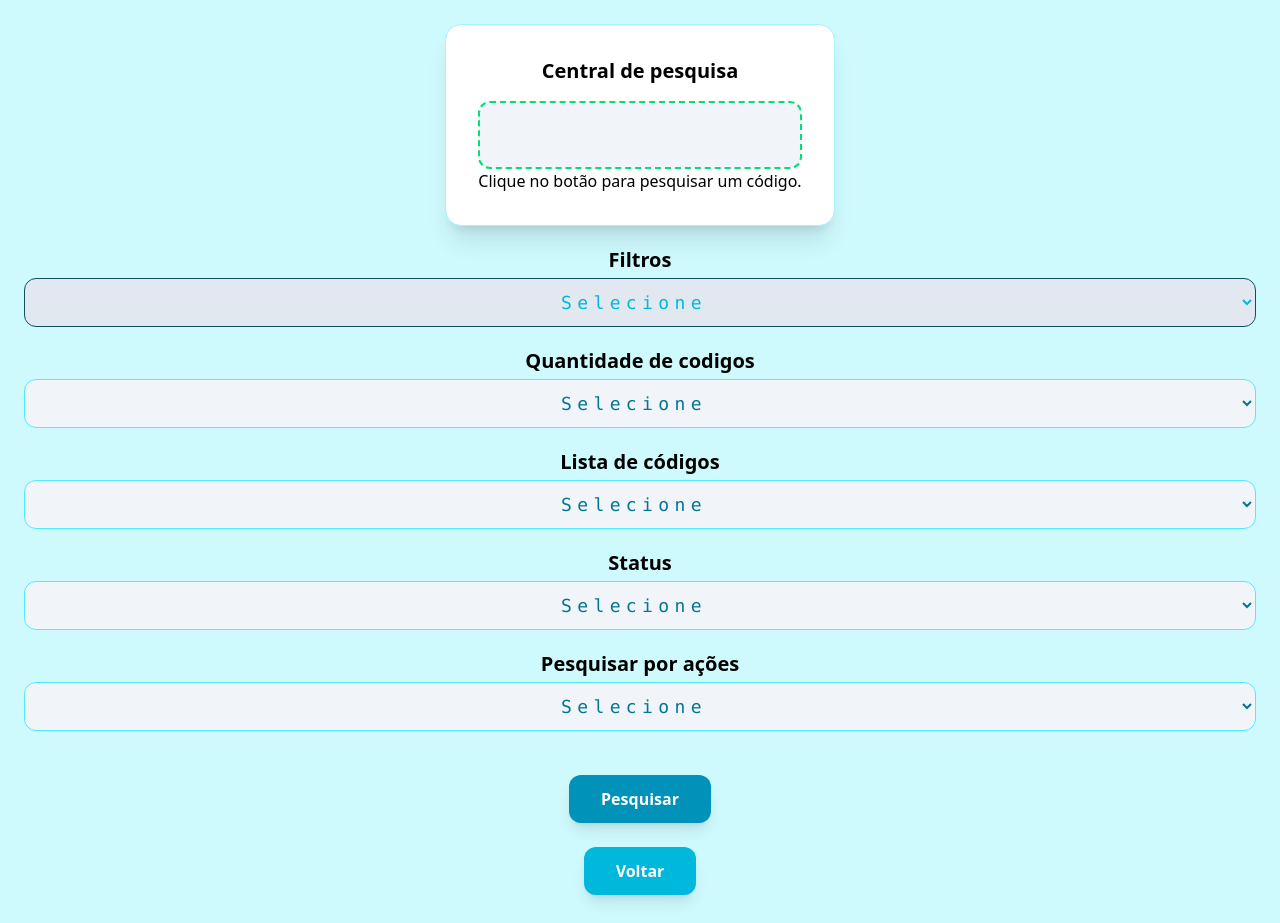
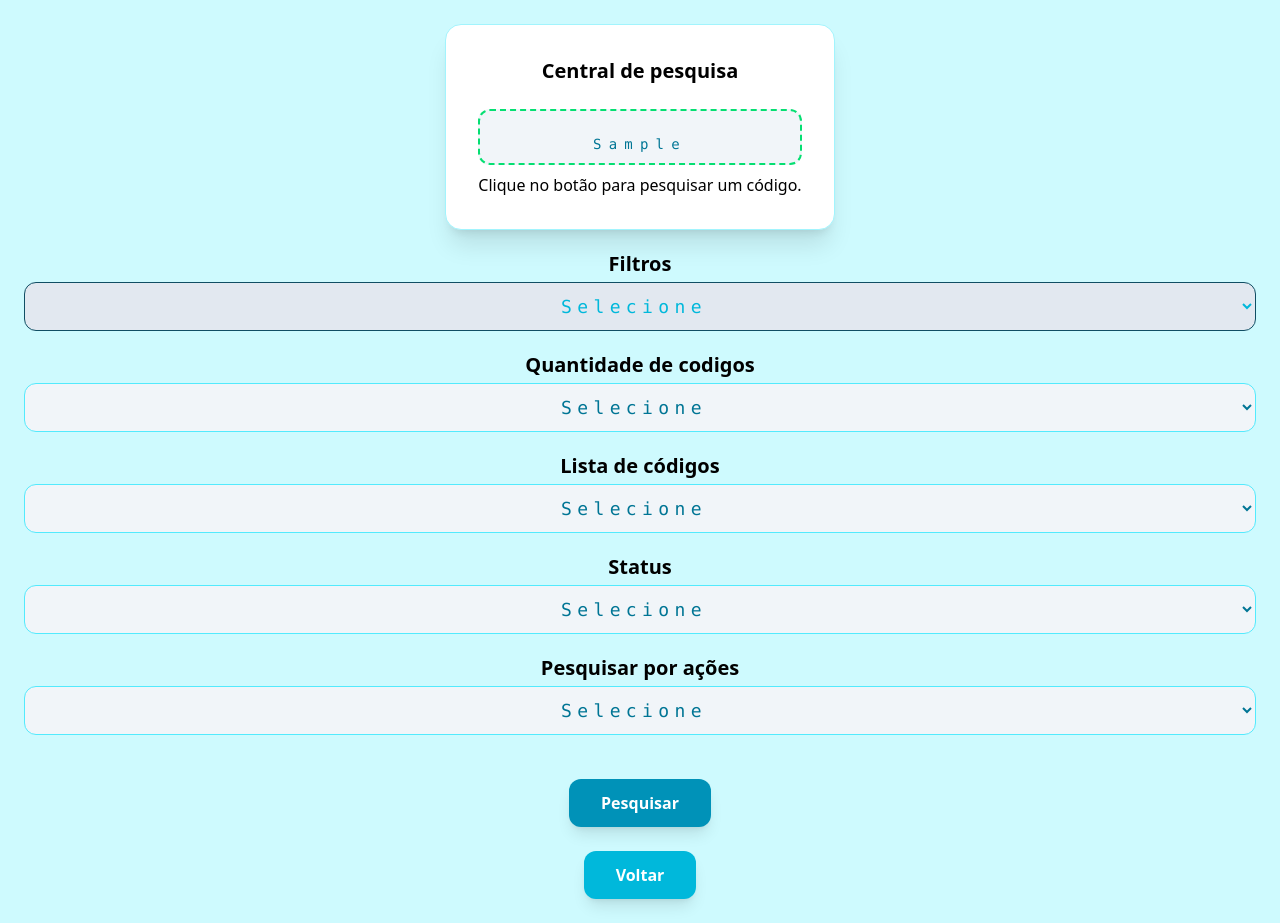
Before and after one commit to LucianoRamosAlves/python-estudos, a Flask app: page /admin_pesquisas in a window 1280 px wide. Shown: the part 72-995 px from the top of the page. Before the commit the page ends 974 px from the top, so only its background shows below. Run offline with Flask 3, Linux system fonts and the light colour scheme; tables that the repository leaves empty hold one stand-in row (values such as "Sample post").

Commit message:
Atualiza pesquisa admin com limite de códigos
A rota de pesquisas passou a ler o parâmetro `q_codigos` para limitar a quantidade de códigos retornados. A tela `admin_pesquisas.html` foi ajustada para usar o novo campo `q_codigos`, melhorar a renderização da lista de códigos e corrigir a marcação do conteúdo exibido. O `output.css` foi regenerado para incluir as novas classes utilitárias usadas no template.

```diff
--- a/framework/flask/examples/gerador-rastreamento/app/routes.py
+++ b/framework/flask/examples/gerador-rastreamento/app/routes.py
@@ -84,8 +84,10 @@ def register_routes(app):
 
         if request.method == "GET":
             filtro_categoria = request.args.get("filtro_categoria")
+            q_codigos = TrackingCode.query.limit(int(request.args.get("q_codigos", 10)))
 
             codigos = TrackingCode.query.filter_by(categoria_produto=filtro_categoria).all()
+            codigos = q_codigos.all()
 
 
 
--- a/framework/flask/examples/gerador-rastreamento/app/static/css/output.css
+++ b/framework/flask/examples/gerador-rastreamento/app/static/css/output.css
@@ -202,6 +202,9 @@
   .static {
     position: static;
   }
+  .m-1 {
+    margin: var(--spacing);
+  }
   .mx-auto {
     margin-inline: auto;
   }
@@ -237,6 +240,9 @@
   }
   .mb-4 {
     margin-bottom: calc(var(--spacing) * 4);
+  }
+  .mb-8 {
+    margin-bottom: calc(var(--spacing) * 8);
   }
   .block {
     display: block;
@@ -295,11 +301,24 @@
   .gap-1 {
     gap: var(--spacing);
   }
+  .gap-2 {
+    gap: calc(var(--spacing) * 2);
+  }
   .gap-3 {
     gap: calc(var(--spacing) * 3);
   }
   .gap-4 {
     gap: calc(var(--spacing) * 4);
+  }
+  .gap-5 {
+    gap: calc(var(--spacing) * 5);
+  }
+  .space-y-2 {
+    :where(& > :not(:last-child)) {
+      --tw-space-y-reverse: 0;
+      margin-block-start: calc(calc(var(--spacing) * 2) * var(--tw-space-y-reverse));
+      margin-block-end: calc(calc(var(--spacing) * 2) * calc(1 - var(--tw-space-y-reverse)));
+    }
   }
   .rounded-2xl {
     border-radius: var(--radius-2xl);
@@ -410,6 +429,14 @@
   .text-xl {
     font-size: var(--text-xl);
     line-height: var(--tw-leading, var(--text-xl--line-height));
+  }
+  .leading-0 {
+    --tw-leading: 0;
+    line-height: 0;
+  }
+  .leading-none {
+    --tw-leading: 1;
+    line-height: 1;
   }
   .font-bold {
     --tw-font-weight: var(--font-weight-bold);
@@ -602,10 +629,19 @@
     }
   }
 }
+@property --tw-space-y-reverse {
+  syntax: "*";
+  inherits: false;
+  initial-value: 0;
+}
 @property --tw-border-style {
   syntax: "*";
   inherits: false;
   initial-value: solid;
+}
+@property --tw-leading {
+  syntax: "*";
+  inherits: false;
 }
 @property --tw-font-weight {
   syntax: "*";
@@ -722,7 +758,9 @@
 @layer properties {
   @supports ((-webkit-hyphens: none) and (not (margin-trim: inline))) or ((-moz-orient: inline) and (not (color:rgb(from red r g b)))) {
     *, ::before, ::after, ::backdrop {
+      --tw-space-y-reverse: 0;
       --tw-border-style: solid;
+      --tw-leading: initial;
       --tw-font-weight: initial;
       --tw-tracking: initial;
       --tw-shadow: 0 0 #0000;
--- a/framework/flask/examples/gerador-rastreamento/app/templates/admin_pesquisas.html
+++ b/framework/flask/examples/gerador-rastreamento/app/templates/admin_pesquisas.html
@@ -5,26 +5,25 @@
 <main class="flex flex-col items-center justify-center min-h-screen bg-cyan-100 p-6">
 
     <div id="tela_codigo"
-        class="flex flex-col items-center bg-white p-8 rounded-2xl shadow-xl border border-cyan-200 transition-all duration-300 hover:-translate-y-1 hover:shadow-2xl">
+        class="flex flex-col items-center bg-white p-8 gap-2 rounded-2xl shadow-xl border border-cyan-200 transition-all duration-300 hover:-translate-y-1 hover:shadow-2xl">
 
         <h2 class="text-xl font-bold mb-4">Central de pesquisa</h2>
 
+        {% for codigo in codigos %}
         <div id="codigo"
-            class="w-full bg-slate-100 border-2 border-dashed border-green-400 rounded-xl  text-center text-2xl font-mono font-bold tracking-[0.3em] text-cyan-700
-            ">
+            class=" w-full bg-slate-100 border-2 border-dashed border-green-400 rounded-xl p-3 text-center text-2xl font-mono font-bold tracking-[0.3em]">
 
-        <spam id="mensagem" class=" text-sm font-medium text-cyan-700" style="white-space: pre-line;">
-        {% for codigo in codigos %}
-            {{ codigo.codigo  }}<hr>
-        {% endfor %}
-    </spam>
+        <p id="mensagem" class=" text-sm font-medium text-cyan-700 leading-none" style="white-space: pre-line;">
+        {{ codigo.codigo  }}
+        </p>
 
         </div>
+        {% endfor %}
 
         <p>Clique no botão para pesquisar um código.</p>
 
         {% if mensagem %}
-        <p id="mensagem" class="mt-3 text-sm font-medium text-green-600">{{ codigos }}</p>
+        <p id="mensagem" class=" text-sm font-medium text-green-600">{{ codigos }}</p>
         {% endif %}
 
     </div>
@@ -44,16 +43,16 @@
             <option value="todos">Todos</option>
         </select>
 
-        <label for="quantidade_codigos" class="text-xl font-bold">Quantidade de codigos</label>
-        <select name="quantidade_codigos" id="quantidade_codigos" class="w-full bg-slate-100 border border-cyan-300 rounded-xl p-3 text-center text-lg font-mono tracking-[0.3em] text-cyan-700 focus:outline-none focus:ring-2 focus:ring-cyan-500 focus:border-transparent hover:cursor-pointer hover:bg-slate-200 mb-4">
+        <label for="q_codigos" class="text-xl font-bold">Quantidade de codigos</label>
+        <select name="q_codigos" id="q_codigos" class="w-full bg-slate-100 border border-cyan-300 rounded-xl p-3 text-center text-lg font-mono tracking-[0.3em] text-cyan-700 focus:outline-none focus:ring-2 focus:ring-cyan-500 focus:border-transparent hover:cursor-pointer hover:bg-slate-200 mb-4">
 
             <option value="" selected disabled>Selecione</option>
-            <option value="eletronicos">Eletrônicos</option>
-            <option value="roupas">Roupas</option>
-            <option value="moveis">Móveis</option>
-            <option value="livros">Livros</option>
-            <option value="outros">Outros</option>
-            <option value="todos">Todos</option>
+            <option value="q_eletronicos">Eletrônicos</option>
+            <option value="q_roupas">Roupas</option>
+            <option value="q_moveis">Móveis</option>
+            <option value="q_livros">Livros</option>
+            <option value="q_outros">Outros</option>
+            <option value="q_todos">Todos</option>
         </select>
 
         <label for="lista_codigos" class="text-xl font-bold">Lista de códigos</label>
```
